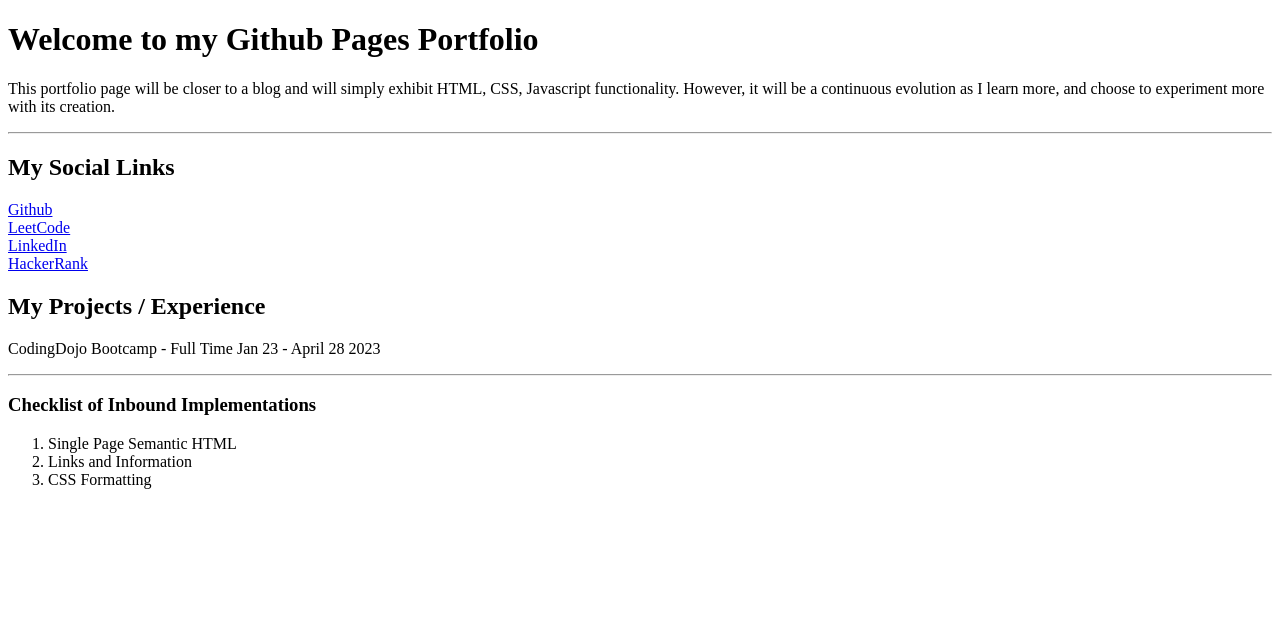
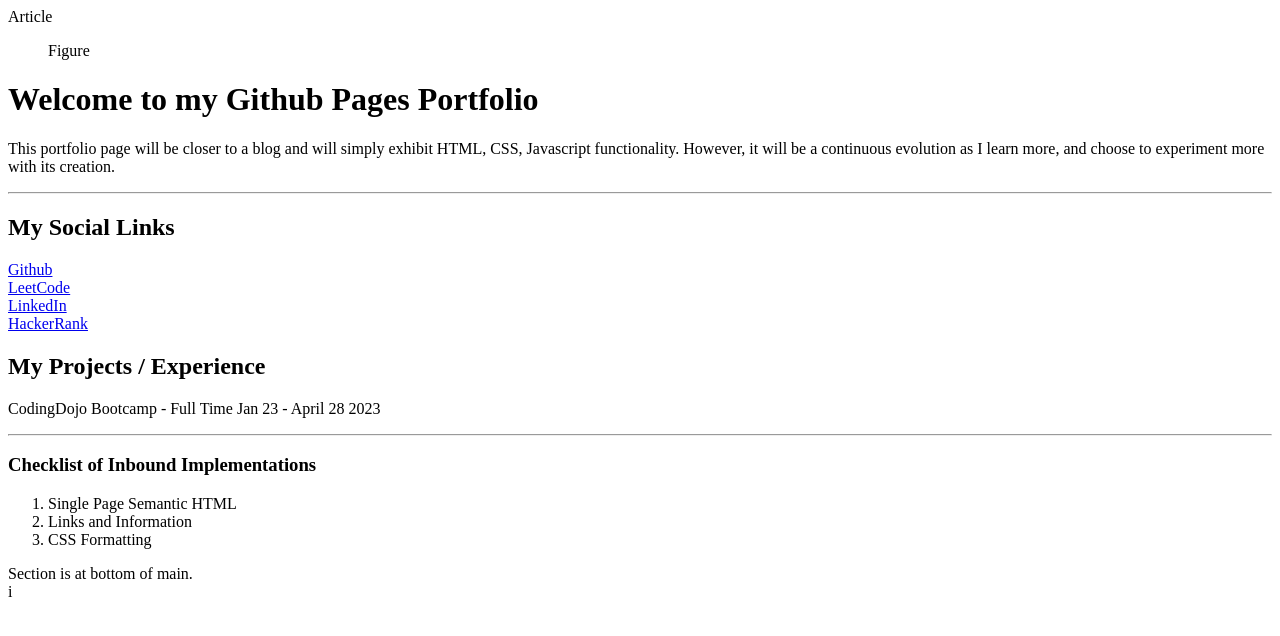
Before and after one commit to codesbyshrey/codesbyshrey.github.io, a plain HTML site: page index.html in a window 1280 px wide. Drawn offline with Linux system fonts and the light colour scheme.

Commit message:
Wireframe Planned

```diff
--- a/index.html
+++ b/index.html
@@ -7,6 +7,9 @@
      <title> @codesbyshrey </title>
 </head>
 <body>
+     <main>
+          <article> Article </article>
+          <figure> Figure </figure>
           <h1> Welcome to my Github Pages Portfolio </h1>
                <p> This portfolio page will be closer to a blog and will simply exhibit HTML, CSS, Javascript functionality. However, it will be a continuous evolution as I learn more, and choose to experiment more with its creation. </p>
           <hr>
@@ -19,14 +22,22 @@
                <!-- Maybe some kind of a select button among the other websites to click on that link? -->
           <h2> My Projects / Experience </h2>
                <p> CodingDojo Bootcamp - Full Time Jan 23 - April 28 2023 </p>
+               <hr>
+               <!-- Add a link for the codingdojo page on the website -->
                <!-- Make CodingDojo a Link to the website -->
                <!-- Add a link for the codingdojo page on the website -->
-     <hr>
+               <!-- comment to practice moving lines -->
+               <!-- comment to practice moving lines -->
           <h3> Checklist of Inbound Implementations </h3>
                <ol>
                     <li> Single Page Semantic HTML </li>
                     <li> Links and Information </li>
                     <li> CSS Formatting </li>
                </ol>
+          <section>
+               Section is at bottom of main.
+          </section>
+     </main>
 </body>
 </html>
+i
```
Also changed, not shown: index/about.html (added, +1 -0 lines), index/contact.html (added, +4 -0 lines), index/project.html (added, +1 -0 lines), index/projects.html (added, +1 -0 lines), index/resources.html (added, +3 -0 lines), css/index.css (renamed from style.css), js/index.js (renamed from index.js). Lines whose indentation alone changed are shown as unchanged.
